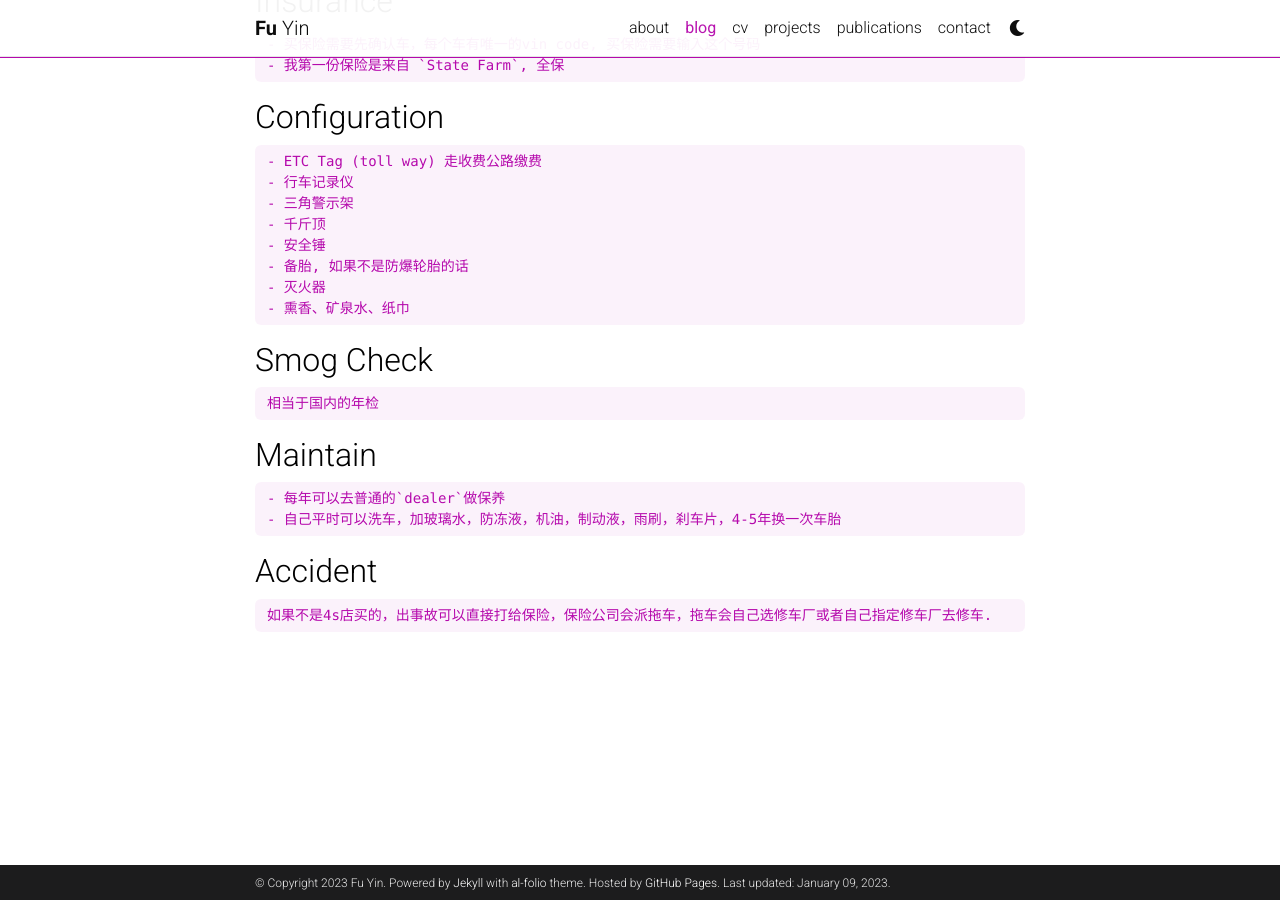
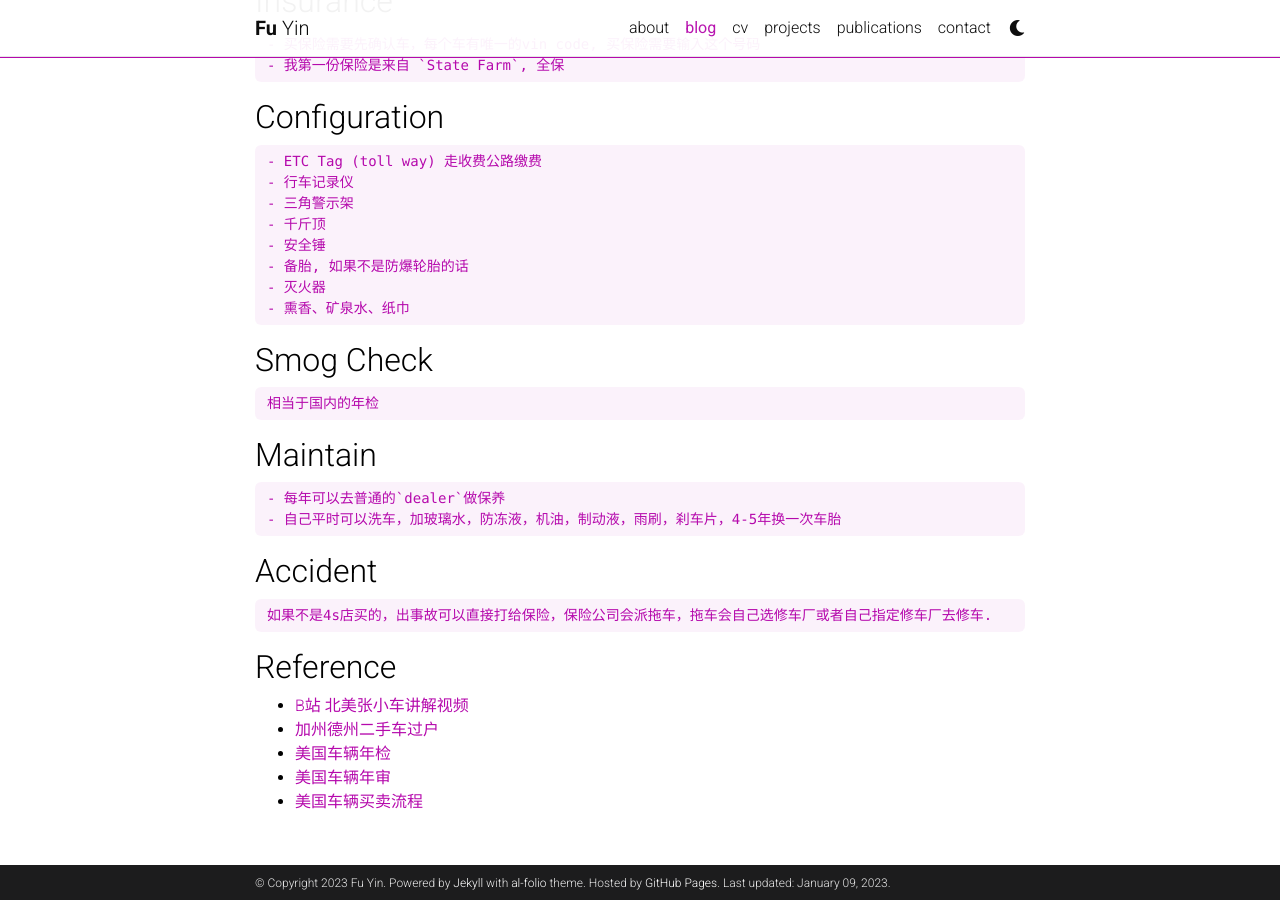
Before and after one commit to OUCyf/OUCyf.github.io, a Jekyll site: the page built from _posts/2023-01-08-car.md, in a window 1280 px wide and 900 px high, scrolled down 1427 px. Built offline with Jekyll 4.4.1, drawn with Linux system fonts in a browser that asks for light colours; comment, search, counter and statistics services are not loaded; a style sheet for code colours, icons or effects is not loaded.

Commit message:
add car blog

````diff
--- a/_posts/2023-01-08-car.md
+++ b/_posts/2023-01-08-car.md
@@ -110,3 +110,11 @@ Use cashier's check to pay
 ```
 如果不是4s店买的，出事故可以直接打给保险，保险公司会派拖车，拖车会自己选修车厂或者自己指定修车厂去修车.
 ```
+
+
+## Reference
+- [B站 北美张小车讲解视频](https://space.bilibili.com/302449363/?spm_id_from=333.999.0.0)
+- [加州德州二手车过户](https://justcode.ikeepstudying.com/2020/08/%E7%BE%8E%E5%9B%BD%E4%BA%8C%E6%89%8B%E8%BD%A6%E8%BF%87%E6%88%B7%E8%AF%A6%E8%A7%A3%EF%BC%88%E7%BA%BD%E7%BA%A6%E5%B7%9E%EF%BC%8C%E5%8A%A0%E5%B7%9E%EF%BC%8C%E5%BE%B7%E5%B7%9E%EF%BC%89/)
+- [美国车辆年检](https://www.extrabux.com/chs/guide/6202946)
+- [美国车辆年审](https://share.america.gov/zh-hans/carinspection/#:~:text=%E7%BE%8E%E5%9B%BD%E7%9A%84%E6%B1%BD%E8%BD%A6%E6%A3%80%E6%9F%A5%EF%BC%88%E8%BF%99%E9%87%8C,%E5%B9%B4%E5%AE%A1%E8%BF%99%E4%B8%80%E8%AF%B4%E3%80%82)
+- [美国车辆买卖流程](https://www.dealmoon.com/guide/955755)
````
